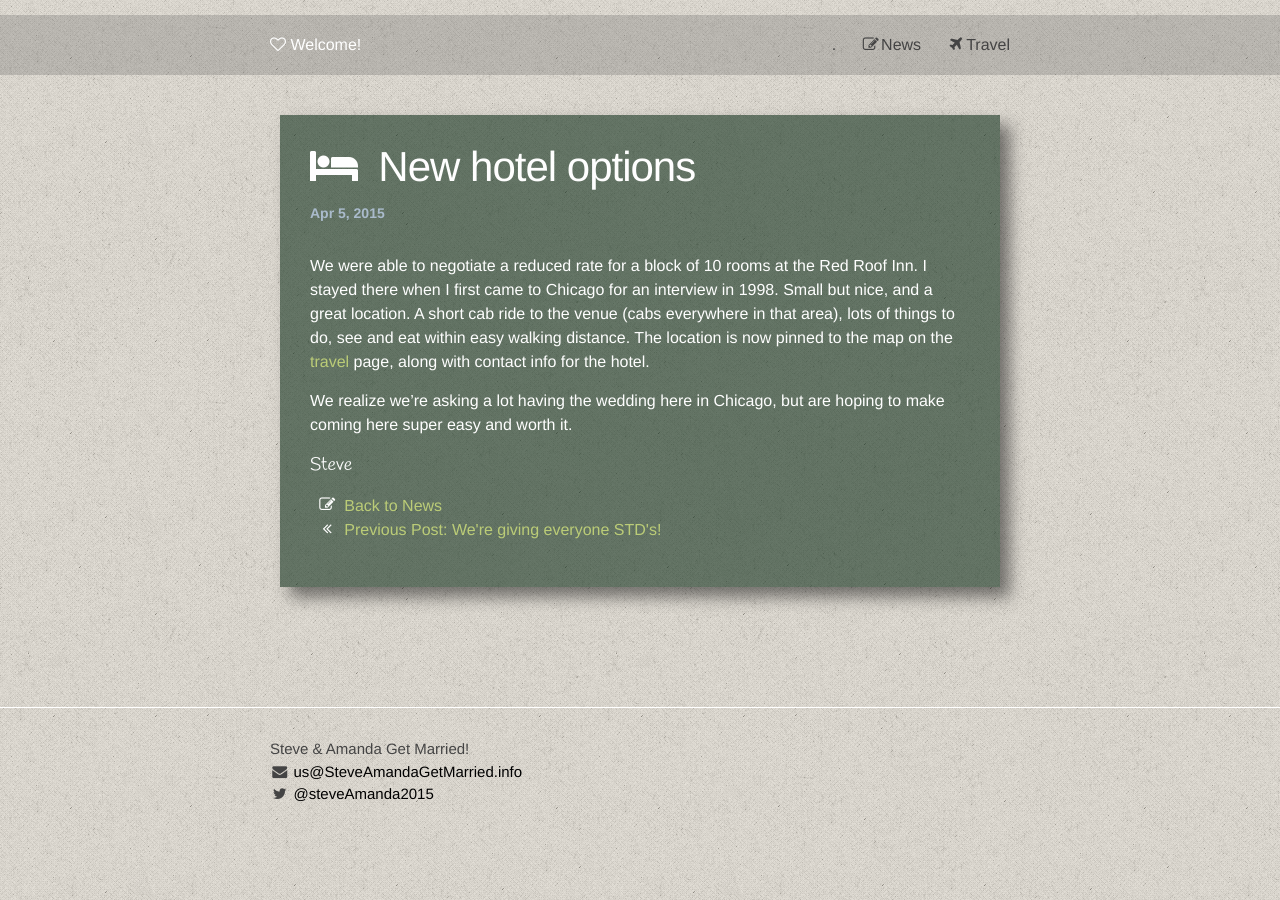
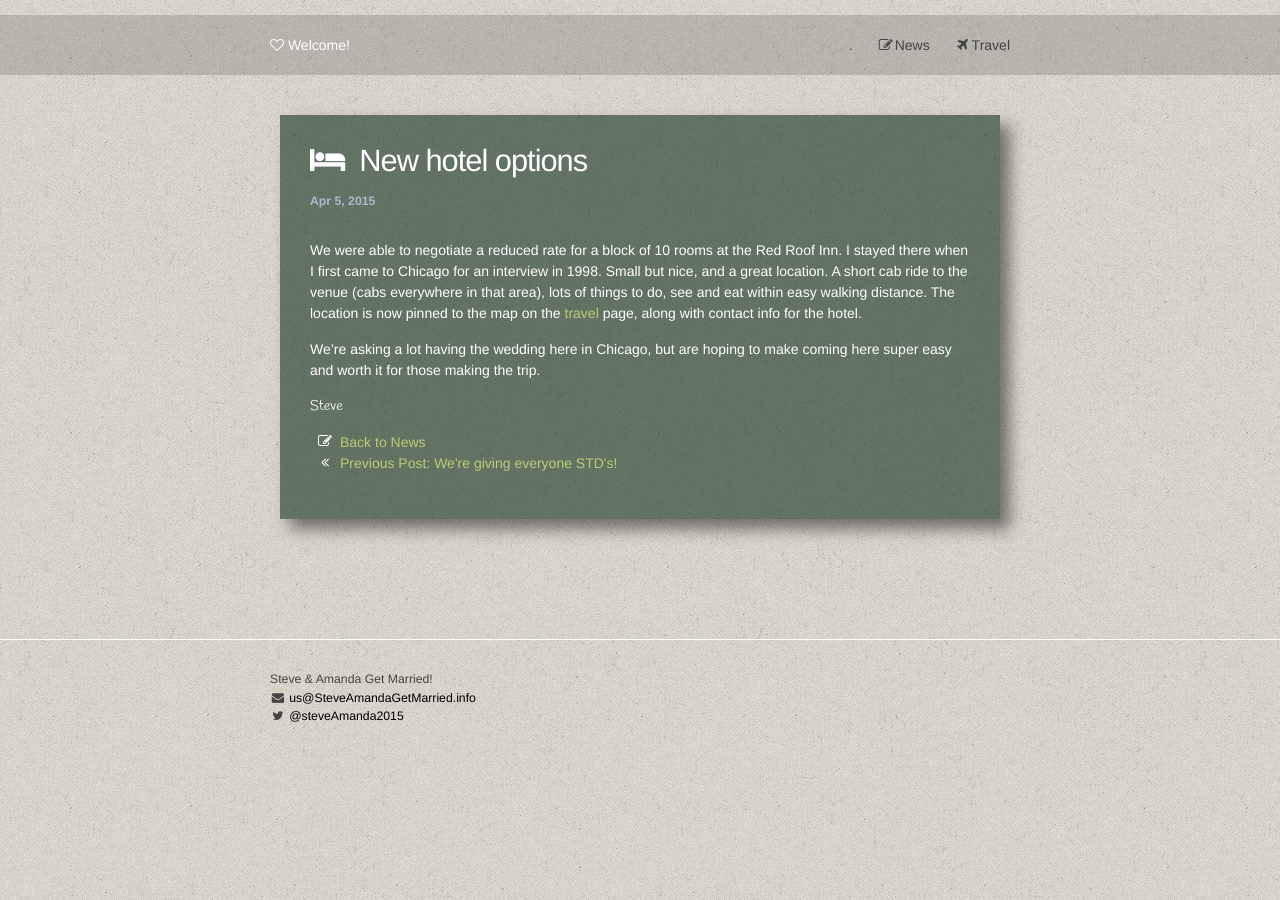
Before and after one commit to doekia/jekyll, a Jekyll site: the page built from wedding/_posts/2015-04-05-hotels.md, in a window 1280 px wide. Built offline with Jekyll 4.4.1, drawn with Linux system fonts in a browser that asks for light colours; nearby versions of some CDN libraries; some web fonts are replaced.

Commit message:
size matters

```diff
--- a/wedding/_posts/2015-04-05-hotels.md
+++ b/wedding/_posts/2015-04-05-hotels.md
@@ -7,8 +7,6 @@ date:   2015-04-05 23:58:00
 
 We were able to negotiate a reduced rate for a block of 10 rooms at the Red Roof Inn. I stayed there when I first came to Chicago for an interview in 1998. Small but nice, and a great location. A short cab ride to the venue (cabs everywhere in that area), lots of things to do, see and eat within easy walking distance. The location is now pinned to the map on the [travel](/travel/#hotels) page, along with contact info for the hotel.
 
-We realize we're asking a lot having the wedding here in Chicago, but are hoping to make coming here super easy and worth it.
+We're asking a lot having the wedding here in Chicago, but are hoping to make coming here super easy and worth it for those making the trip.
 
-<p style="font-family: 'Handlee', cursive; font-size: 18px;">
-Steve
-</p>
+<p class="cursive"> Steve </p>
--- a/wedding/_sass/_base.scss
+++ b/wedding/_sass/_base.scss
@@ -160,34 +160,6 @@ blockquote {
 
 
 /**
- * Code formatting
- */
-pre,
-code {
-    font-size: 15px;
-    border: 1px solid $grey-color-light;
-    border-radius: 3px;
-    background-color: #eef;
-}
-
-code {
-    padding: 1px 5px;
-}
-
-pre {
-    padding: 8px 12px;
-    overflow-x: scroll;
-
-    > code {
-        border: 0;
-        padding-right: 0;
-        padding-left: 0;
-    }
-}
-
-
-
-/**
  * Wrapper
  */
 .wrapper {
--- a/wedding/_sass/_layout.scss
+++ b/wedding/_sass/_layout.scss
@@ -13,7 +13,10 @@
   transform: rotate(358deg);
 }
 
-.small-font { font-size: 12px; }
+.small-font { font-size: $small-font-size;  /* 12px; */ }
+.cursive {
+    font-family: 'Handlee', cursive;
+}
 .italic { font-style: italics; }
 
 
@@ -139,7 +142,7 @@
 }
 
 .footer-col-wrapper {
-    font-size: 15px;
+    font-size: $small-font-size;
     color: $nav-color;
     margin-left: -$spacing-unit / 2;
     @extend %clearfix;
@@ -230,7 +233,7 @@
 }
 
 .post-title {
-    font-size: 42px;
+    font-size: $header-font-size;
     letter-spacing: -1px;
     line-height: 1;
 
@@ -343,7 +346,6 @@
     color: #333;
     margin: 0;
     font-family: 'Handlee', cursive;
-    font-size: 18px;
     font-weight: 600;
   }
 }
--- a/wedding/css/main.scss
+++ b/wedding/css/main.scss
@@ -8,8 +8,9 @@
 $header-font-family: 'Laila', Helvetica, Arial, sans-serif;
 
 $base-font-family: Helvetica, Arial, sans-serif;
-$base-font-size:   16px;
+$base-font-size:   14px;
 $small-font-size:  $base-font-size * 0.875;
+$header-font-size:  $base-font-size * 2.2;
 $base-line-height: 1.5;
 
 $spacing-unit:     30px;
```
Also changed, not shown: wedding/_posts/2015-03-21-stds.md (+1 -3 lines), wedding/travel.md (+1 -1 lines).
